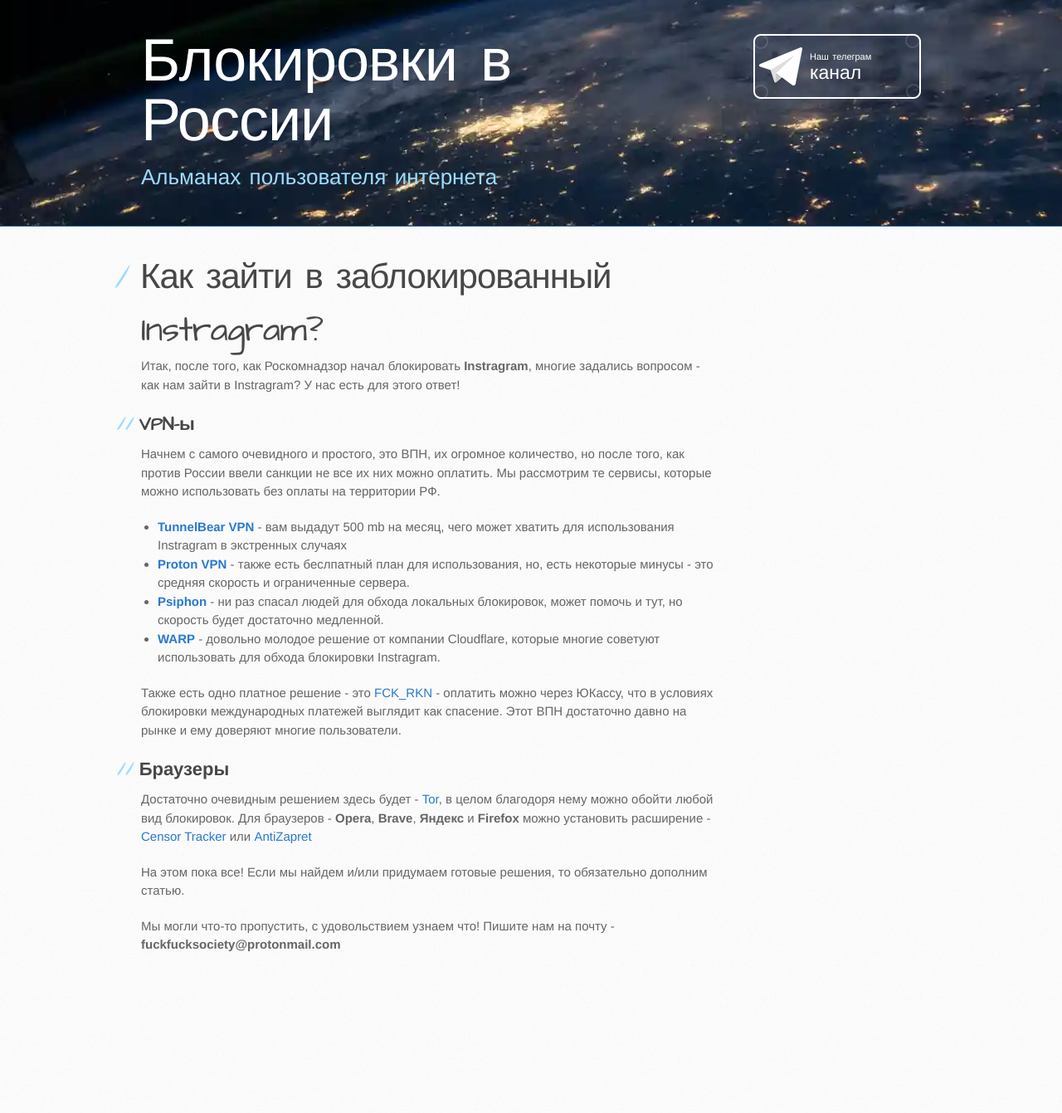
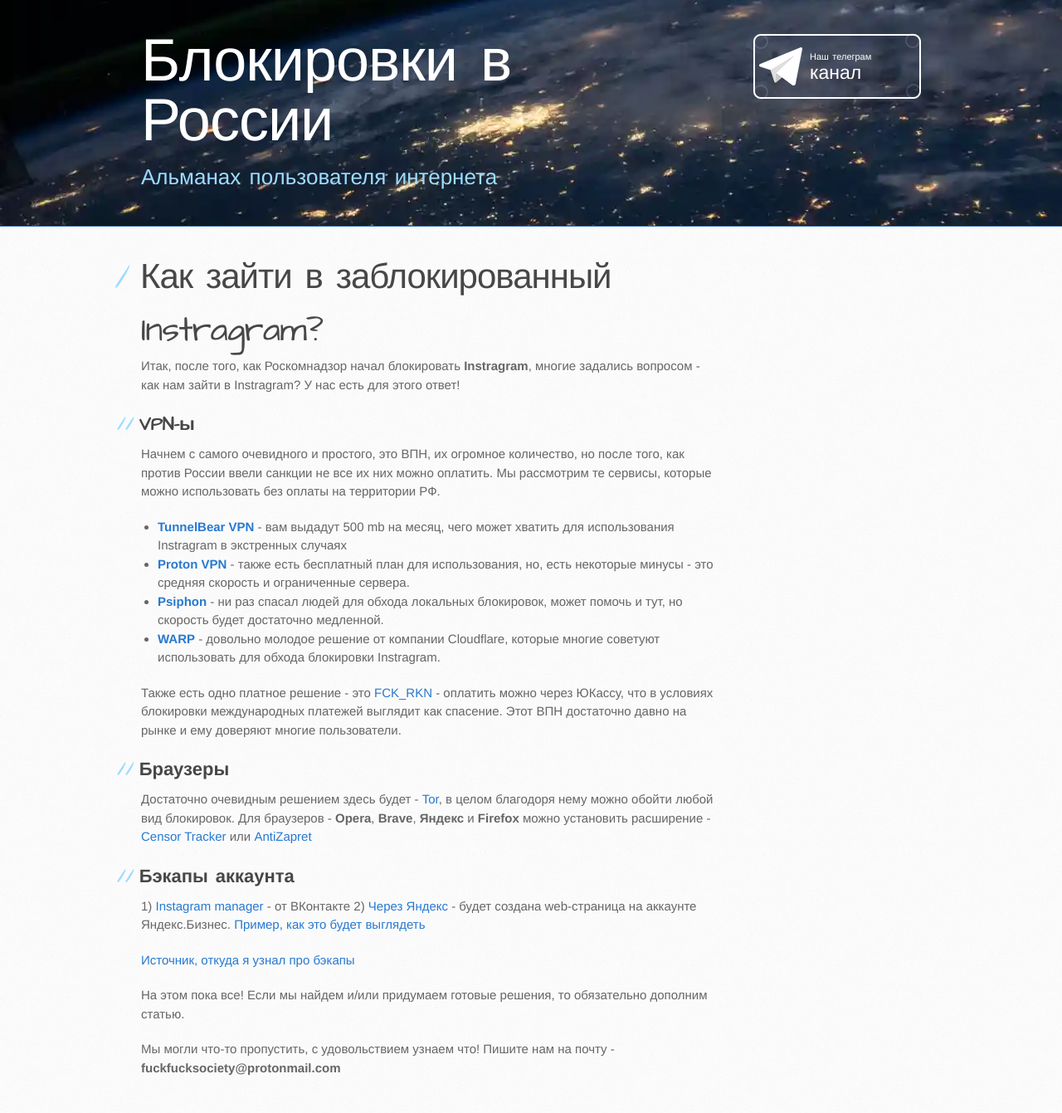
Before and after one commit to f5ociety/censor, a Jekyll site: the page built from guides/instragram.md, in a window 1280 px wide. Shown: the whole page at 83% size. Built offline with Jekyll 4.4.1, drawn with Linux system fonts in a browser that asks for light colours; our own code applies the rules of GitHub Pages for plain Markdown files; a script that is not in the unit is left out; before the commit the page ends 1192 px from its top, so only the background shows below that.

Commit message:
бэкапы аккаунтов инстаграм

```diff
--- a/guides/instragram.md
+++ b/guides/instragram.md
@@ -7,7 +7,7 @@
 Мы рассмотрим те сервисы, которые можно использовать без оплаты на территории РФ.
 
 * **[TunnelBear VPN](https://www.tunnelbear.com/)** - вам выдадут 500 mb на месяц, чего может хватить для использования Instragram в экстренных случаях
-* **[Proton VPN](https://protonvpn.com)** - также есть беслпатный план для использования, но, есть некоторые минусы - это средняя скорость и ограниченные сервера.
+* **[Proton VPN](https://protonvpn.com)** - также есть бесплатный план для использования, но, есть некоторые минусы - это средняя скорость и ограниченные сервера.
 * **[Psiphon](https://psiphon.ca/ru)** - ни раз спасал людей для обхода локальных блокировок, может помочь и тут, но скорость будет достаточно медленной.
 * **[WARP](https://1.1.1.1/)** - довольно молодое решение от компании Cloudflare, которые многие советуют использовать для обхода блокировки Instragram.
 
@@ -18,6 +18,16 @@
 Достаточно очевидным решением здесь будет - **[Tor](https://www.torproject.org/)**, в целом благодоря нему можно обойти любой вид блокировок.
 Для браузеров - **Opera**, **Brave**, **Яндекс** и **Firefox** можно установить расширение - **[Censor Tracker](https://addons.mozilla.org/ru/firefox/addon/censor-tracker/)** или **[AntiZapret](https://addons.mozilla.org/ru/firefox/addon/%D0%BE%D0%B1%D1%85%D0%BE%D0%B4-%D0%B1%D0%BB%D0%BE%D0%BA%D0%B8%D1%80%D0%BE%D0%B2%D0%BE%D0%BA-%D1%80%D1%83%D0%BD%D0%B5%D1%82%D0%B0/)**
 
+
+
+
+## Бэкапы аккаунта
+1) [Instagram manager](https://vk.com/instagram_manager) - от ВКонтакте
+2) [Через Яндекс](https://yandex.ru/business/instagram/) - будет создана web-страница на аккаунте Яндекс.Бизнес. [Пример, как это будет выглядеть](https://natural-green-studio.clients.site/)
+
+[Источник, откуда я узнал про бэкапы](https://rozetked.me/articles/22421-kak-sohranit-vse-dannye-iz-instagram)
+
+
 На этом пока все! Если мы найдем и/или придумаем готовые решения, то обязательно дополним статью.
 
 Мы могли что-то пропустить, с удовольствием узнаем что! Пишите нам на почту - **fuckfucksociety@protonmail.com**
```
